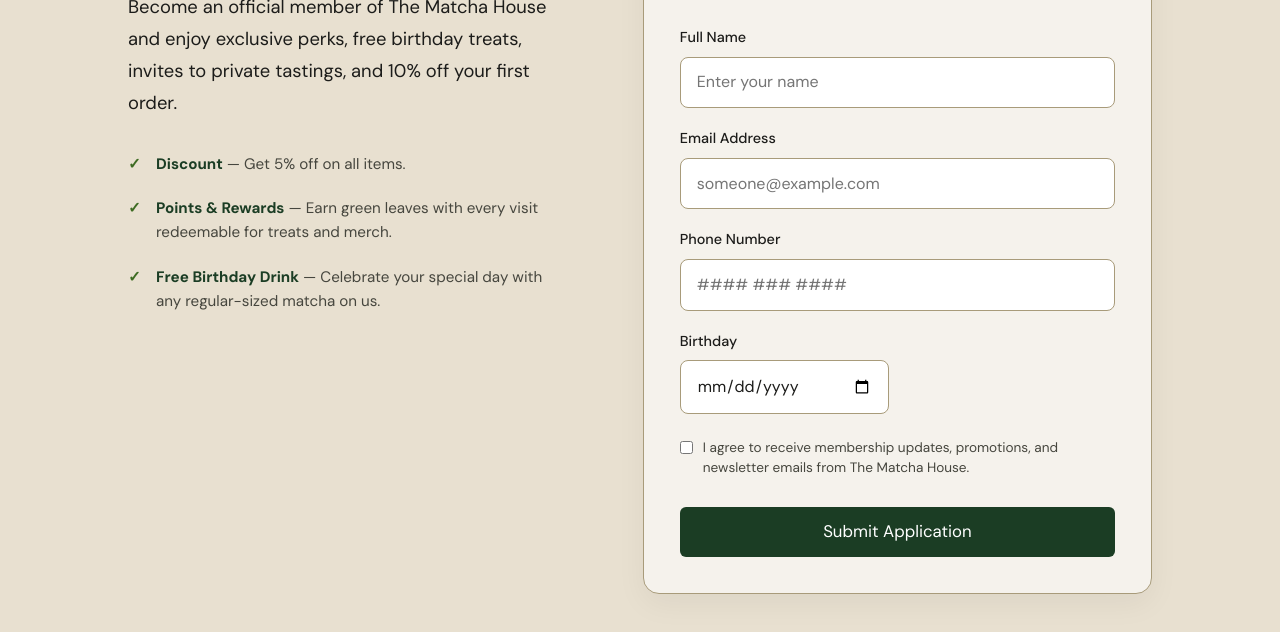
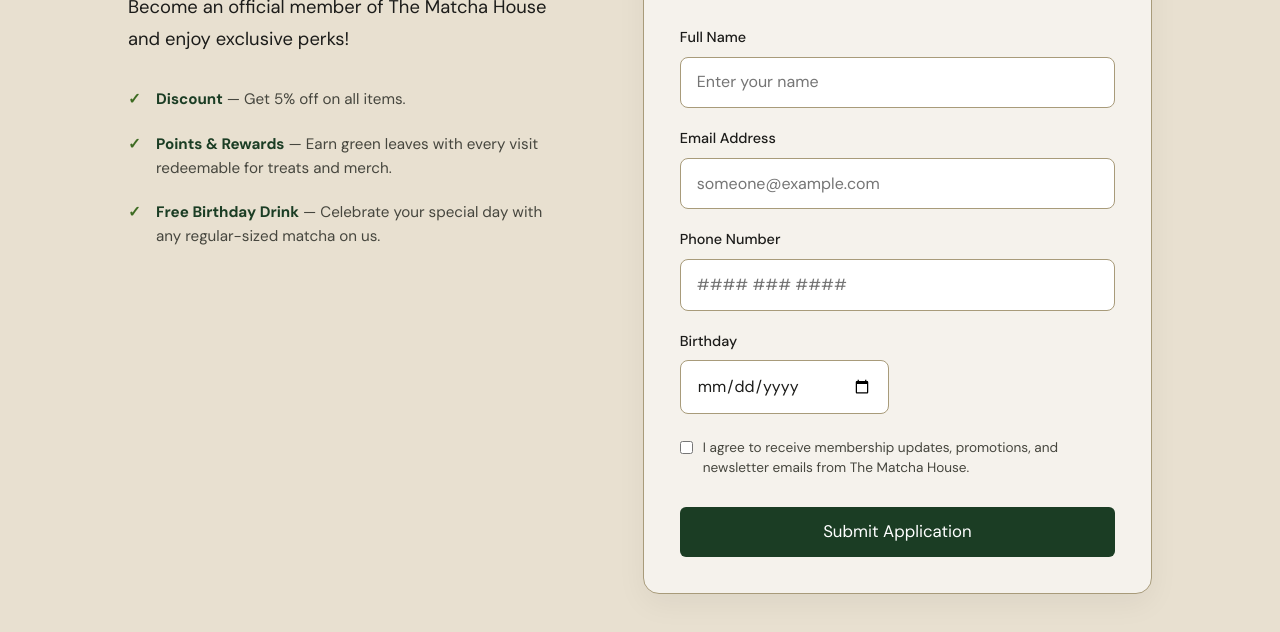
Before and after one commit to adAstra144/the-matcha-house, a website built with Vite: page sections/membership.html in a window 1280 px wide. Shown: the part 216-848 px from the top of the page. Built offline with nearby package versions, Linux system fonts and the light colour scheme.

Commit message:
feat(membership): simplify membership benefits description

```diff
--- a/sections/membership.html
+++ b/sections/membership.html
@@ -51,8 +51,7 @@
                 <div class="membership-intro">
                     <h1>Join the club</h1>
                     <p class="membership-lead">
-                        Become an official member of The Matcha House and enjoy exclusive perks, free birthday treats,
-                        invites to private tastings, and 10% off your first order.
+                        Become an official member of The Matcha House and enjoy exclusive perks!
                     </p>
                     <ul class="membership-benefits">
                         <li><strong>Discount</strong> — Get 5% off on all items.</li>
```
